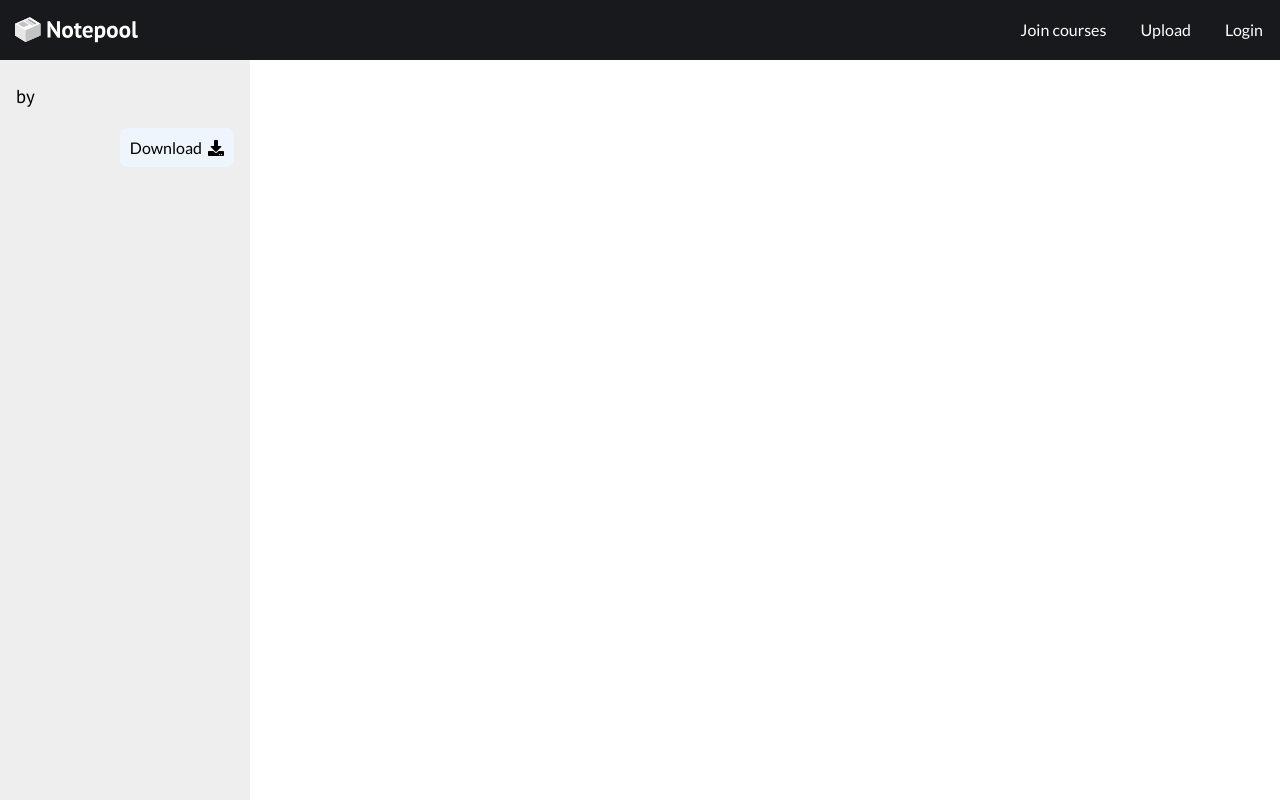
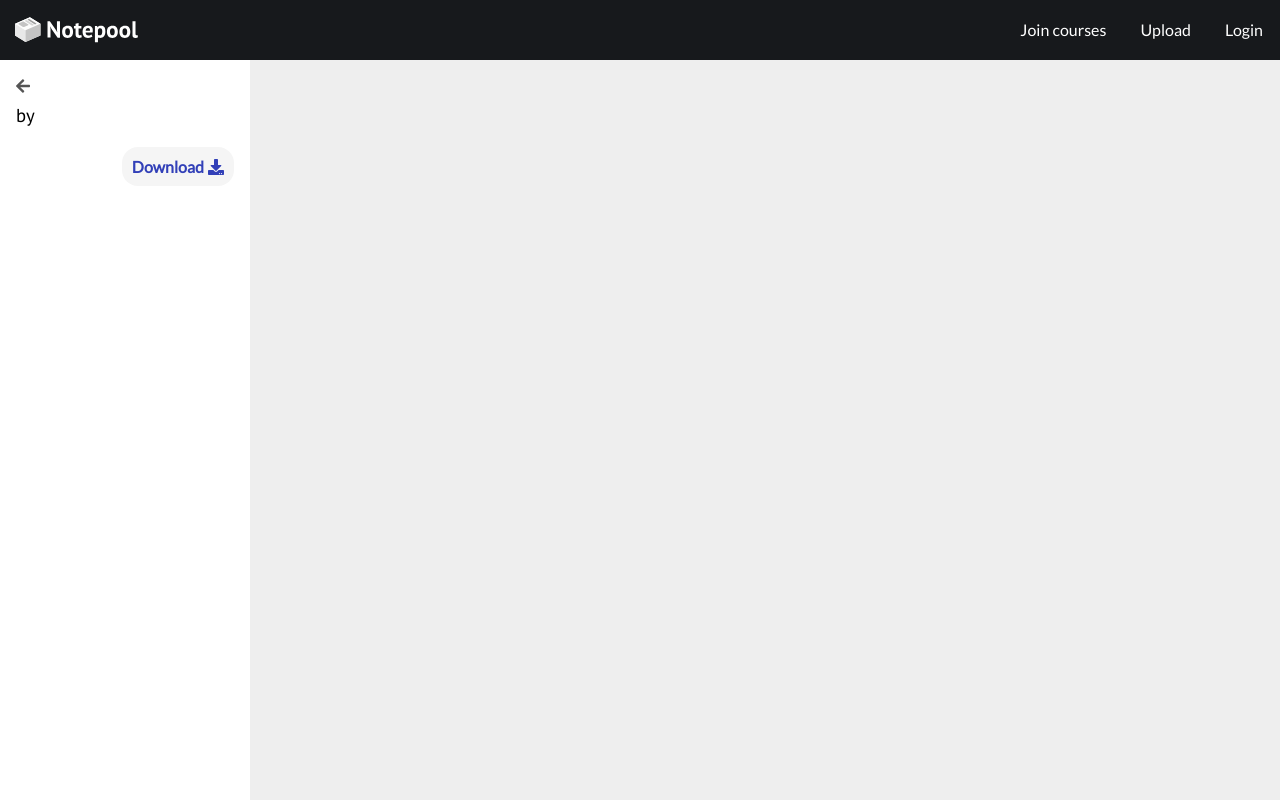
Before and after one commit to eamonma/notepool, a React (Create React App) app in the folder client/: page /files/1 in a window 1280 px wide. Built offline with nearby package versions, Linux system fonts and the light colour scheme; no server answers.

Commit message:
UI enhancements

```diff
--- a/client/src/App.scss
+++ b/client/src/App.scss
@@ -78,7 +78,8 @@ button {
   line-height: $s / 1.2;
   padding: $s / 1.2 $xs;
   color: $p-link;
-  background-color: $secondary;
+  // background-color: $secondary;
+  background-color: #f5f5f5;
 }
 
 button:disabled {
@@ -175,7 +176,7 @@ form {
   input,
   .select-component {
     border-radius: 8px;
-    background: hsl(0, 0%, 93%);
+    background-color: #f5f5f5;
     box-shadow: none;
     border: 2px solid #fff;
     box-sizing: border-box;
@@ -353,3 +354,8 @@ footer {
     color: $footer-text;
   }
 }
+
+.link {
+  font-style: italic;
+  color: $secondary;
+}
--- a/client/src/Home.js
+++ b/client/src/Home.js
@@ -40,8 +40,19 @@ const Home = () => {
           </h1>
           <div className={s.container}>
             <h2>My courses</h2>
+            {localUser &&
+              localUser.listOfCourses &&
+              !localUser.listOfCourses.length && (
+                <p>
+                  You don't have any courses. Consider{" "}
+                  <Link className="link" to="/join">
+                    joining one.
+                  </Link>
+                </p>
+              )}
             <ul className={s.courses}>
-              {localUser.listOfCourses &&
+              {localUser &&
+                localUser.listOfCourses &&
                 localUser.listOfCourses.map((course) => (
                   <li className={s.course} key={course}>
                     <Link to={`/courses/${course}`}>{course}</Link>
--- a/client/src/components/File.js
+++ b/client/src/components/File.js
@@ -1,7 +1,11 @@
 import React, { useEffect, useState, useRef } from "react"
 import axios from "axios"
 import { FontAwesomeIcon } from "@fortawesome/react-fontawesome"
-import { faDownload, faShare } from "@fortawesome/free-solid-svg-icons"
+import {
+  faDownload,
+  faShare,
+  faArrowLeft,
+} from "@fortawesome/free-solid-svg-icons"
 
 import { Link } from "react-router-dom"
 import s from "../styles/file.module.scss"
@@ -30,7 +34,20 @@ const File = (props) => {
   return (
     <div className={`${s.File} component`}>
       <div className={s.heading}>
-        <Link to={`/courses/${file.course}`}>{file.course}</Link>
+        <Link
+          style={{
+            color: "#555",
+          }}
+          to={`/courses/${file.course}`}
+        >
+          <FontAwesomeIcon
+            style={{
+              marginRight: "4px",
+            }}
+            icon={faArrowLeft}
+          />
+          {file.course}
+        </Link>
         <h1
           style={{
             margin: "8px 0",
@@ -59,15 +76,17 @@ const File = (props) => {
             style={{
               textAlign: "right",
               padding: "10px",
-              borderRadius: "8px",
-              backgroundColor: "#eef5fc",
+              borderRadius: "16px",
+              color: "#3240b8",
+              fontWeight: "600",
+              background: "#f5f5f5",
             }}
             href={file.url}
           >
             Download
             <FontAwesomeIcon
               style={{
-                marginLeft: "6px",
+                marginLeft: "4px",
               }}
               icon={faDownload}
             />
--- a/client/src/styles/file.module.scss
+++ b/client/src/styles/file.module.scss
@@ -28,12 +28,12 @@
     // flex-direction: column;
     // justify-content: center;
     // align-items: center;
+    background-color: $tertiary;
   }
 
   .heading {
     width: 250px;
     padding: $s;
-    background-color: $tertiary;
     // border: 1px solid red;
   }
 
--- a/client/src/styles/upload.module.scss
+++ b/client/src/styles/upload.module.scss
@@ -15,12 +15,13 @@
 
   .iframe {
     flex: 1;
+    background-color: #f5f5f5;
   }
 
   form {
     width: 250px;
     padding: $s;
-    background-color: #f5f5f5;
+
     transform: translate(0, 5px);
 
     h1 {
@@ -36,8 +37,8 @@
       width: 100%;
     }
 
+    background-color: white;
     input {
-      background-color: white;
     }
 
     .top {
@@ -56,7 +57,8 @@
   text-align: center;
   width: 100%;
   border-radius: 8px;
-  background-color: white;
+  // background-color: white;
+  background-color: #f5f5f5;
   margin: $s 0;
 
   &:hover {
```
